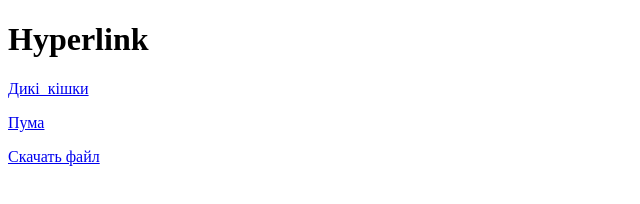
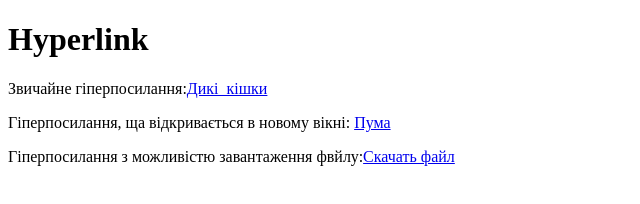
Before and after one commit to Sovenyatko/L3, a plain HTML site: page L3/pages/3Hyperlink.html in a window 1280 px wide. Shown: the whole page, without its empty margins (0-640 px from the left). Drawn offline with Linux system fonts and the light colour scheme.

Commit message:
first commit

```diff
--- a/L3/pages/3Hyperlink.html
+++ b/L3/pages/3Hyperlink.html
@@ -9,10 +9,10 @@
 <body>
     <h1>Hyperlink</h1>
 
-<a  href="/wiki/Дикі_кішки">Дикі_кішки</a>
+    <p> Звичайне гіперпосилання:<a  href="/wiki/Дикі_кішки">Дикі_кішки</a></p>
 
-<p><a href="/wiki/Пума" target="_blank">Пума</a></p>
+    <p> Гіперпосилання, ща відкривається в новому вікні: <a href="/wiki/Пума" target="_blank">Пума</a></p>
 
-<a href="https://wwfeu.awsassets.panda.org/img/large_ww229344_751219.jpg" download>Скачать файл</а>
+    <p> Гіперпосилання з можливістю завантаження фвйлу:<a href="https://wwfeu.awsassets.panda.org/img/large_ww229344_751219.jpg" download>Скачать файл</а></p>
 </body>
 </html>
```
